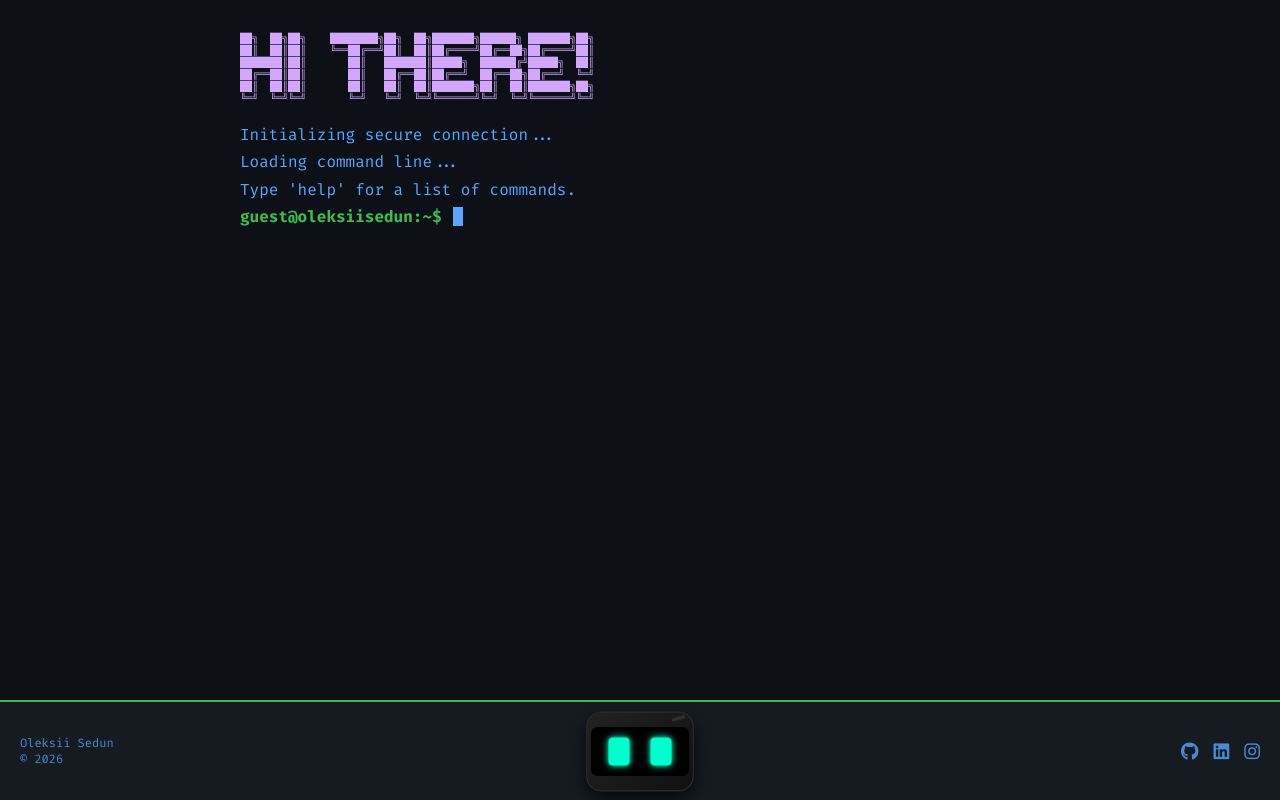
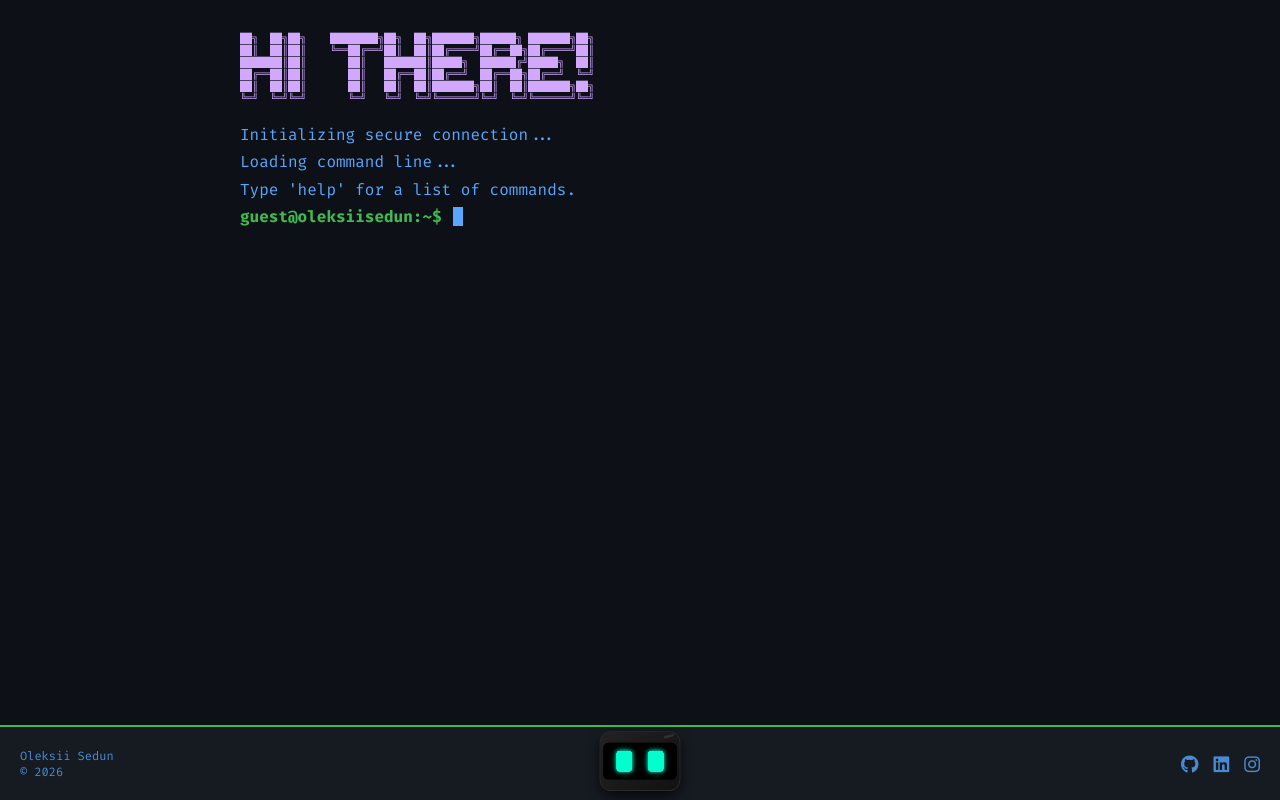
Before and after one commit to oleksiisedun/oleksiisedun.com, a website with bundled scripts: page index.html in a window 1280 px wide. Built offline with nearby package versions, Linux system fonts and the light colour scheme.

Commit message:
feat: make status bar height and mochi scale configurable via CSS variables

```diff
--- a/config.js
+++ b/config.js
@@ -1,4 +1,5 @@
 export const PROMPT_TEXT = 'guest@oleksiisedun:~$';
+export const STATUS_BAR_HEIGHT = 75;
 
 export const commands = {
   help: "Available commands: <br> - <strong>about</strong>: Who am I?<br> - <strong>skills</strong>: View my main skills<br> - <strong>analytics</strong>: View site statistics<br> - <strong>clear</strong>: Clean the terminal",
--- a/mochi.css
+++ b/mochi.css
@@ -7,7 +7,7 @@
     left: 50%;
     transform: translateX(-50%);
     width: 300px; /* Original width reserved space */
-    height: 100px;
+    height: var(--status-bar-height, 100px);
     display: flex;
     justify-content: center;
     align-items: flex-end; /* Align to bottom */
@@ -30,7 +30,7 @@
     background: linear-gradient(135deg, #222 0%, #111 100%);
 
     /* SCALE IT DOWN TO FIT FOOTER */
-    transform: scale(0.35);
+    transform: scale(var(--mochi-scale, 0.35));
     transform-origin: center bottom;
 }
 
--- a/script.js
+++ b/script.js
@@ -1,5 +1,9 @@
 import { Terminal } from './terminal.js';
 import { MochiRobot } from './mochi.js';
+import { STATUS_BAR_HEIGHT } from './config.js';
+
+document.documentElement.style.setProperty('--status-bar-height', `${STATUS_BAR_HEIGHT}px`);
+document.documentElement.style.setProperty('--mochi-scale', String(STATUS_BAR_HEIGHT / 100 * 0.35));
 
 new Terminal();
 new MochiRobot();
--- a/style.css
+++ b/style.css
@@ -167,7 +167,7 @@ body::after {
   bottom: 0;
   left: 0;
   width: 100%;
-  height: 100px;
+  height: var(--status-bar-height, 100px);
   /* Increased height */
 
   /* Dark gray background to make the white robot pop */
```
